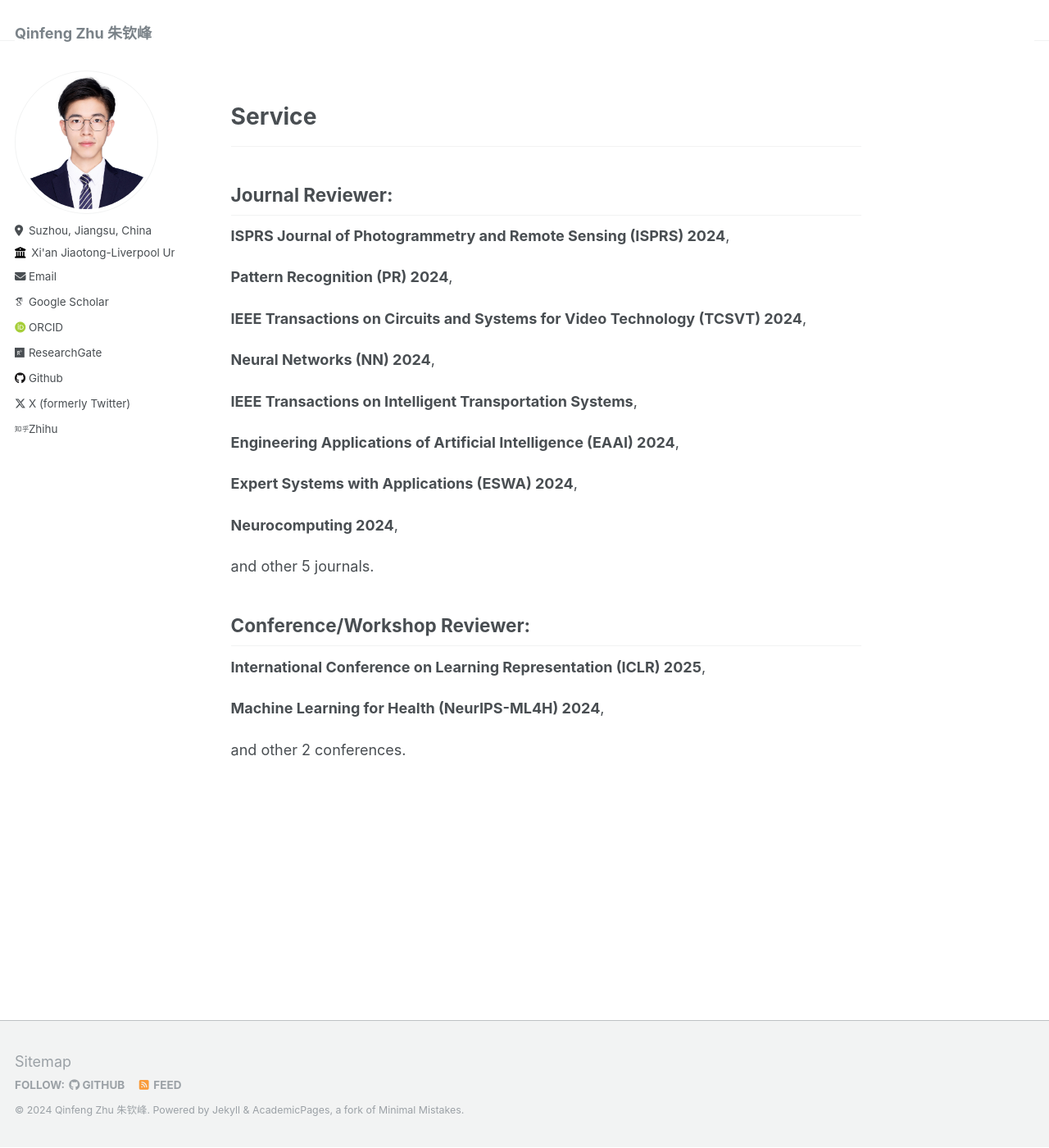
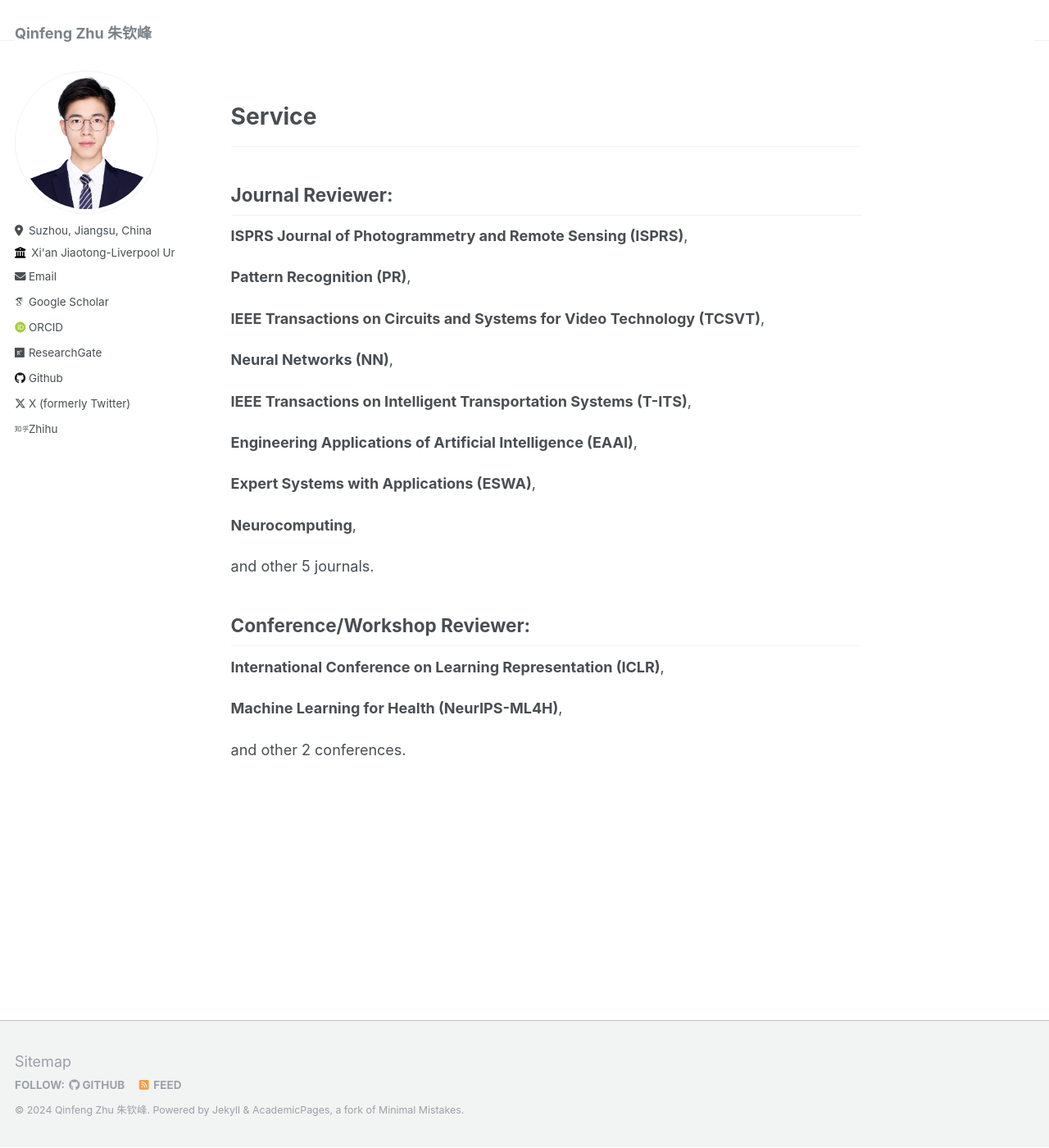
Before and after one commit to zhuqinfeng1999/zhuqinfeng1999.github.io, a Jekyll site: the page built from _pages/about.md, in a window 1280 px wide and 1400 px high, scrolled down 1529 px. Shown: the whole window at 82% size. Built offline with Jekyll 4.4.1, drawn with Linux system fonts in a browser that asks for light colours; some web fonts are replaced.

Commit message:
Update about.md

```diff
--- a/_pages/about.md
+++ b/_pages/about.md
@@ -160,29 +160,29 @@ My research interests mainly lie on deep learning, especially in remote sensing,
 
 <h2><strong>Journal Reviewer</strong>:</h2>
 
-**ISPRS Journal of Photogrammetry and Remote Sensing (ISPRS) 2024**,
+**ISPRS Journal of Photogrammetry and Remote Sensing (ISPRS)**,
 
-**Pattern Recognition (PR) 2024**,
+**Pattern Recognition (PR)**,
 
-**IEEE Transactions on Circuits and Systems for Video Technology (TCSVT) 2024**,
+**IEEE Transactions on Circuits and Systems for Video Technology (TCSVT)**,
 
-**Neural Networks (NN) 2024**,
+**Neural Networks (NN)**,
 
-**IEEE Transactions on Intelligent Transportation Systems**,
+**IEEE Transactions on Intelligent Transportation Systems (T-ITS)**,
 
-**Engineering Applications of Artificial Intelligence (EAAI) 2024**,
+**Engineering Applications of Artificial Intelligence (EAAI)**,
 
-**Expert Systems with Applications (ESWA) 2024**,
+**Expert Systems with Applications (ESWA)**,
 
-**Neurocomputing 2024**,
+**Neurocomputing**,
 
 and other 5 journals.
 
 <h2><strong>Conference/Workshop Reviewer</strong>:</h2>
 
-**International Conference on Learning Representation (ICLR) 2025**,
+**International Conference on Learning Representation (ICLR)**,
 
-**Machine Learning for Health (NeurIPS-ML4H) 2024**,
+**Machine Learning for Health (NeurIPS-ML4H)**,
 
 and other 2 conferences.
 
```
